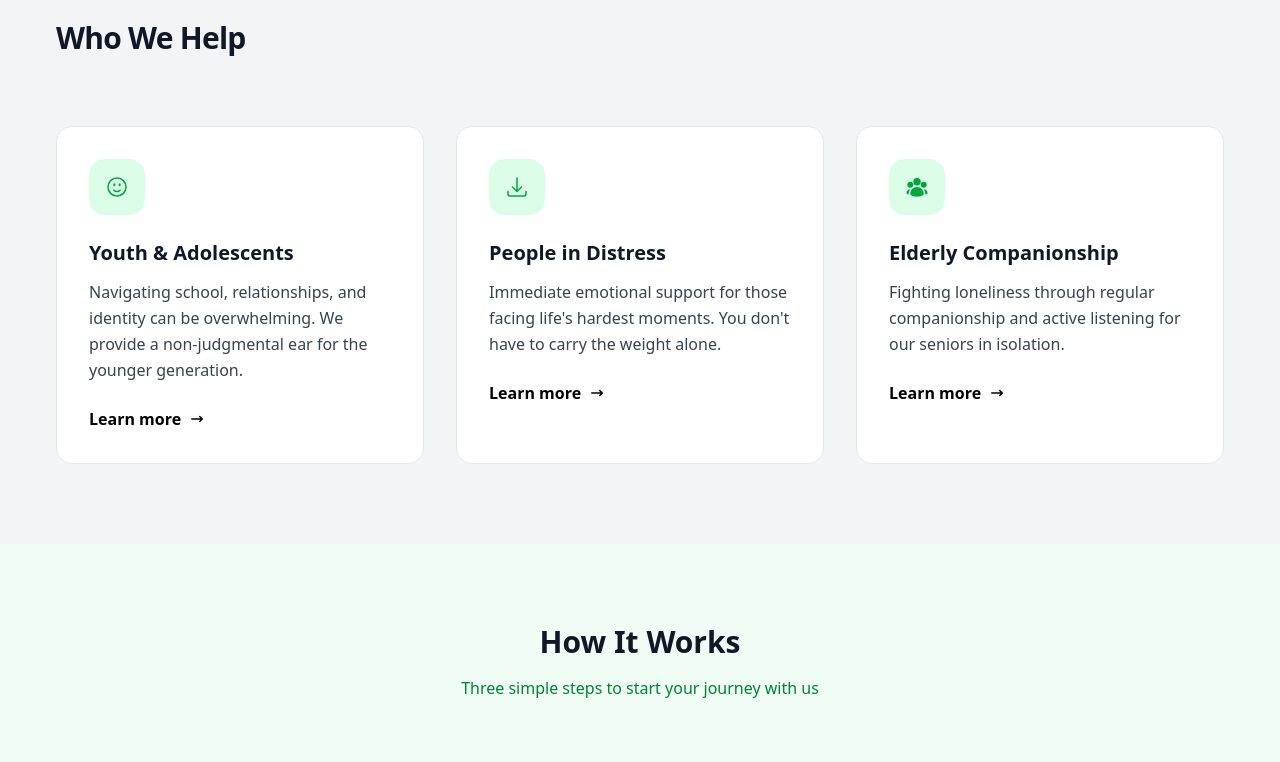
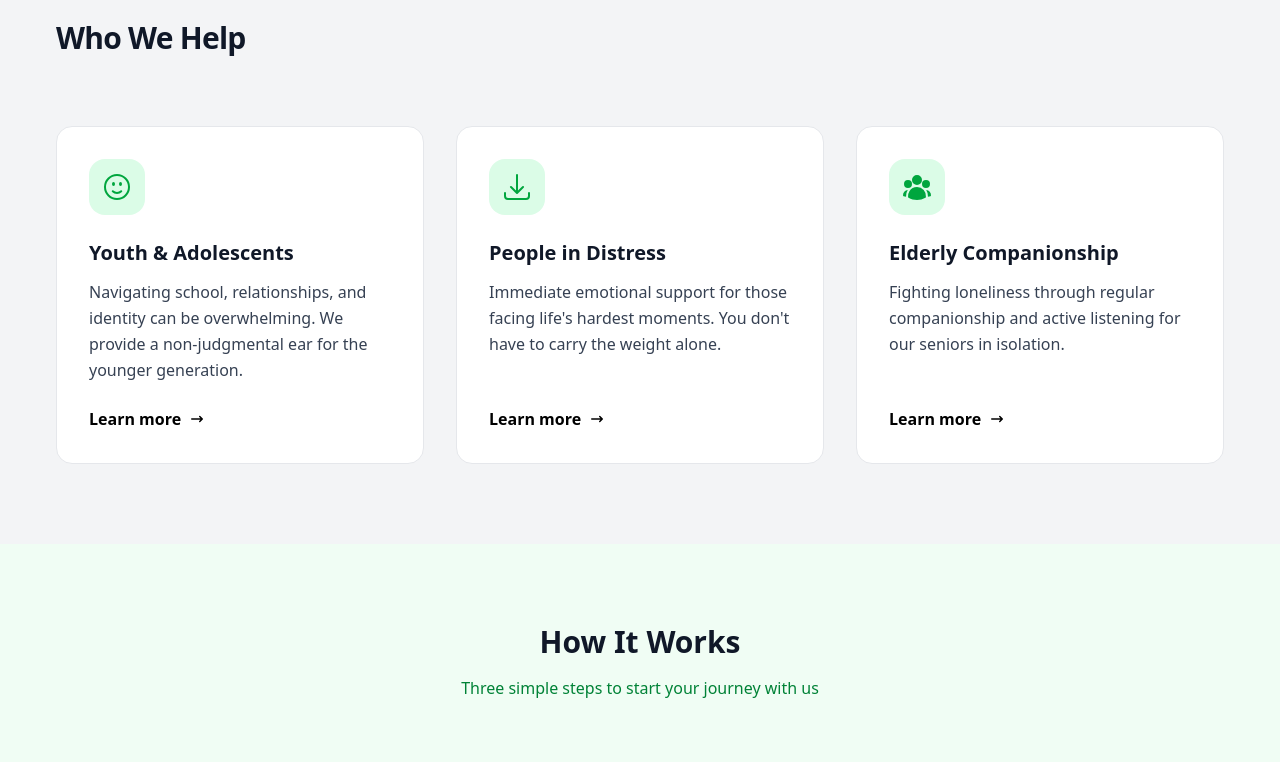
Before and after one commit to fernandorar65-cmyk/Aya-web, a Vue app: page / in a window 1280 px wide. Shown: the part 1420-2182 px from the top of the page. Built offline with nearby package versions, Linux system fonts and the light colour scheme.

Commit message:
fix: card abour

```diff
--- a/src/components/WhoWeHelp.vue
+++ b/src/components/WhoWeHelp.vue
@@ -5,61 +5,58 @@
         <h2 class="text-3xl font-bold tracking-tight text-gray-900">Who We Help</h2>
         <div class="w-20 h-1.5 bg-primary rounded-full"></div>
       </div>
-      <div class="grid grid-cols-1 md:grid-cols-3 gap-8 px-4">
+      <div class="grid grid-cols-1 md:grid-cols-3 gap-8 px-4 items-stretch">
         <!-- Adolescents -->
-        <div class="group p-8 rounded-2xl bg-white border border-gray-200 hover:shadow-xl transition-all hover:-translate-y-1">
+        <div class="group p-8 rounded-2xl bg-white border border-gray-200 hover:shadow-xl transition-all hover:-translate-y-1 flex flex-col justify-between">
+          <div>
             <div class="w-14 h-14 rounded-2xl bg-green-100 flex items-center justify-center text-green-600 mb-6">
-            <span class="material-symbols-outlined text-3xl">
-              <svg xmlns="http://www.w3.org/2000/svg" fill="none" viewBox="0 0 24 24" stroke-width="1.5" stroke="currentColor" class="size-6">
+              <svg xmlns="http://www.w3.org/2000/svg" fill="none" viewBox="0 0 24 24" stroke-width="1.5" stroke="currentColor" class="w-8 h-8">
                 <path stroke-linecap="round" stroke-linejoin="round" d="M15.182 15.182a4.5 4.5 0 0 1-6.364 0M21 12a9 9 0 1 1-18 0 9 9 0 0 1 18 0ZM9.75 9.75c0 .414-.168.75-.375.75S9 10.164 9 9.75 9.168 9 9.375 9s.375.336.375.75Zm-.375 0h.008v.015h-.008V9.75Zm5.625 0c0 .414-.168.75-.375.75s-.375-.336-.375-.75.168-.75.375-.75.375.336.375.75Zm-.375 0h.008v.015h-.008V9.75Z" />
               </svg>
-            </span>
             </div>
             <h3 class="text-xl font-bold mb-3 text-gray-900">Youth &amp; Adolescents</h3>
-          <p class="text-gray-700 leading-relaxed mb-6 text-base">Navigating school, relationships, and identity can be overwhelming. We provide a non-judgmental ear for the younger generation.</p>
-          <a class="text-black font-bold flex items-center gap-2 group-hover:gap-3 transition-all" href="#">
+            <p class="text-gray-700 leading-relaxed text-base">Navigating school, relationships, and identity can be overwhelming. We provide a non-judgmental ear for the younger generation.</p>
+          </div>
+          <a class="text-black font-bold flex items-center gap-2 group-hover:gap-3 transition-all mt-6" href="#">
             Learn more
-
-            <svg xmlns="http://www.w3.org/2000/svg" viewBox="0 0 16 16" fill="currentColor" class="size-4">
+            <svg xmlns="http://www.w3.org/2000/svg" viewBox="0 0 16 16" fill="currentColor" class="w-4 h-4">
               <path fill-rule="evenodd" d="M2 8c0 .414.336.75.75.75h8.69l-1.22 1.22a.75.75 0 1 0 1.06 1.06l2.5-2.5a.75.75 0 0 0 0-1.06l-2.5-2.5a.75.75 0 1 0-1.06 1.06l1.22 1.22H2.75A.75.75 0 0 0 2 8Z" clip-rule="evenodd" />
             </svg>
-
-
           </a>
         </div>
         <!-- Crisis -->
-        <div class="group p-8 rounded-2xl bg-white border border-gray-200 hover:shadow-xl transition-all hover:-translate-y-1">
+        <div class="group p-8 rounded-2xl bg-white border border-gray-200 hover:shadow-xl transition-all hover:-translate-y-1 flex flex-col justify-between">
+          <div>
             <div class="w-14 h-14 rounded-2xl bg-green-100 flex items-center justify-center text-green-600 mb-6">
-            <span class="material-symbols-outlined text-3xl">
-              <svg xmlns="http://www.w3.org/2000/svg" viewBox="0 0 24 24" fill="currentColor" class="size-6">
+              <svg xmlns="http://www.w3.org/2000/svg" viewBox="0 0 24 24" fill="currentColor" class="w-8 h-8">
                 <path fill-rule="evenodd" d="M12 2.25a.75.75 0 0 1 .75.75v11.69l3.22-3.22a.75.75 0 1 1 1.06 1.06l-4.5 4.5a.75.75 0 0 1-1.06 0l-4.5-4.5a.75.75 0 1 1 1.06-1.06l3.22 3.22V3a.75.75 0 0 1 .75-.75Zm-9 13.5a.75.75 0 0 1 .75.75v2.25a1.5 1.5 0 0 0 1.5 1.5h13.5a1.5 1.5 0 0 0 1.5-1.5V16.5a.75.75 0 0 1 1.5 0v2.25a3 3 0 0 1-3 3H5.25a3 3 0 0 1-3-3V16.5a.75.75 0 0 1 .75-.75Z" clip-rule="evenodd" />
               </svg>
-            </span>
             </div>
             <h3 class="text-xl font-bold mb-3 text-gray-900">People in Distress</h3>
-          <p class="text-gray-700 leading-relaxed mb-6 text-base">Immediate emotional support for those facing life's hardest moments. You don't have to carry the weight alone.</p>
-          <a class="text-black font-bold flex items-center gap-2 group-hover:gap-3 transition-all" href="#">
+            <p class="text-gray-700 leading-relaxed text-base">Immediate emotional support for those facing life's hardest moments. You don't have to carry the weight alone.</p>
+          </div>
+          <a class="text-black font-bold flex items-center gap-2 group-hover:gap-3 transition-all mt-6" href="#">
             Learn more
-            <svg xmlns="http://www.w3.org/2000/svg" viewBox="0 0 16 16" fill="currentColor" class="size-4">
+            <svg xmlns="http://www.w3.org/2000/svg" viewBox="0 0 16 16" fill="currentColor" class="w-4 h-4">
               <path fill-rule="evenodd" d="M2 8c0 .414.336.75.75.75h8.69l-1.22 1.22a.75.75 0 1 0 1.06 1.06l2.5-2.5a.75.75 0 0 0 0-1.06l-2.5-2.5a.75.75 0 1 0-1.06 1.06l1.22 1.22H2.75A.75.75 0 0 0 2 8Z" clip-rule="evenodd" />
             </svg>
           </a>
         </div>
         <!-- Elderly -->
-        <div class="group p-8 rounded-2xl bg-white border border-gray-200 hover:shadow-xl transition-all hover:-translate-y-1">
+        <div class="group p-8 rounded-2xl bg-white border border-gray-200 hover:shadow-xl transition-all hover:-translate-y-1 flex flex-col justify-between">
+          <div>
             <div class="w-14 h-14 rounded-2xl bg-green-100 flex items-center justify-center text-green-600 mb-6">
-            <span class="material-symbols-outlined text-3xl">
-              <svg xmlns="http://www.w3.org/2000/svg" viewBox="0 0 24 24" fill="currentColor" class="size-6">
+              <svg xmlns="http://www.w3.org/2000/svg" viewBox="0 0 24 24" fill="currentColor" class="w-8 h-8">
                 <path fill-rule="evenodd" d="M8.25 6.75a3.75 3.75 0 1 1 7.5 0 3.75 3.75 0 0 1-7.5 0ZM15.75 9.75a3 3 0 1 1 6 0 3 3 0 0 1-6 0ZM2.25 9.75a3 3 0 1 1 6 0 3 3 0 0 1-6 0ZM6.31 15.117A6.745 6.745 0 0 1 12 12a6.745 6.745 0 0 1 6.709 7.498.75.75 0 0 1-.372.568A12.696 12.696 0 0 1 12 21.75c-2.305 0-4.47-.612-6.337-1.684a.75.75 0 0 1-.372-.568 6.787 6.787 0 0 1 1.019-4.38Z" clip-rule="evenodd" />
                 <path d="M5.082 14.254a8.287 8.287 0 0 0-1.308 5.135 9.687 9.687 0 0 1-1.764-.44l-.115-.04a.563.563 0 0 1-.373-.487l-.01-.121a3.75 3.75 0 0 1 3.57-4.047ZM20.226 19.389a8.287 8.287 0 0 0-1.308-5.135 3.75 3.75 0 0 1 3.57 4.047l-.01.121a.563.563 0 0 1-.373.486l-.115.04c-.567.2-1.156.349-1.764.441Z" />
               </svg>
-            </span>
             </div>
             <h3 class="text-xl font-bold mb-3 text-gray-900">Elderly Companionship</h3>
-          <p class="text-gray-700 leading-relaxed mb-6 text-base">Fighting loneliness through regular companionship and active listening for our seniors in isolation.</p>
-          <a class="text-black font-bold flex items-center gap-2 group-hover:gap-3 transition-all" href="#">
+            <p class="text-gray-700 leading-relaxed text-base">Fighting loneliness through regular companionship and active listening for our seniors in isolation.</p>
+          </div>
+          <a class="text-black font-bold flex items-center gap-2 group-hover:gap-3 transition-all mt-6" href="#">
             Learn more
-            <svg xmlns="http://www.w3.org/2000/svg" viewBox="0 0 16 16" fill="currentColor" class="size-4">
+            <svg xmlns="http://www.w3.org/2000/svg" viewBox="0 0 16 16" fill="currentColor" class="w-4 h-4">
               <path fill-rule="evenodd" d="M2 8c0 .414.336.75.75.75h8.69l-1.22 1.22a.75.75 0 1 0 1.06 1.06l2.5-2.5a.75.75 0 0 0 0-1.06l-2.5-2.5a.75.75 0 1 0-1.06 1.06l1.22 1.22H2.75A.75.75 0 0 0 2 8Z" clip-rule="evenodd" />
             </svg>
           </a>
```
Lines whose indentation alone changed are shown as unchanged.
